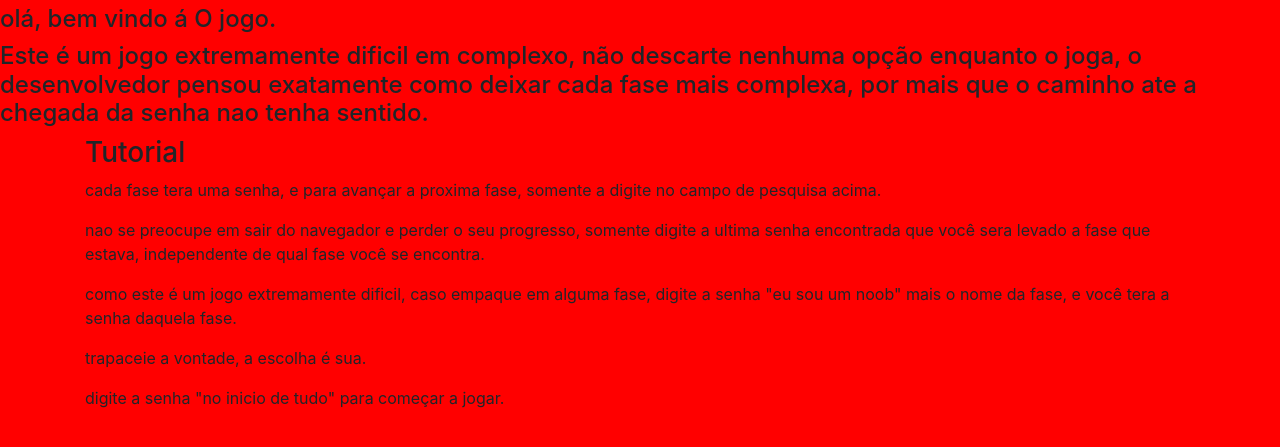
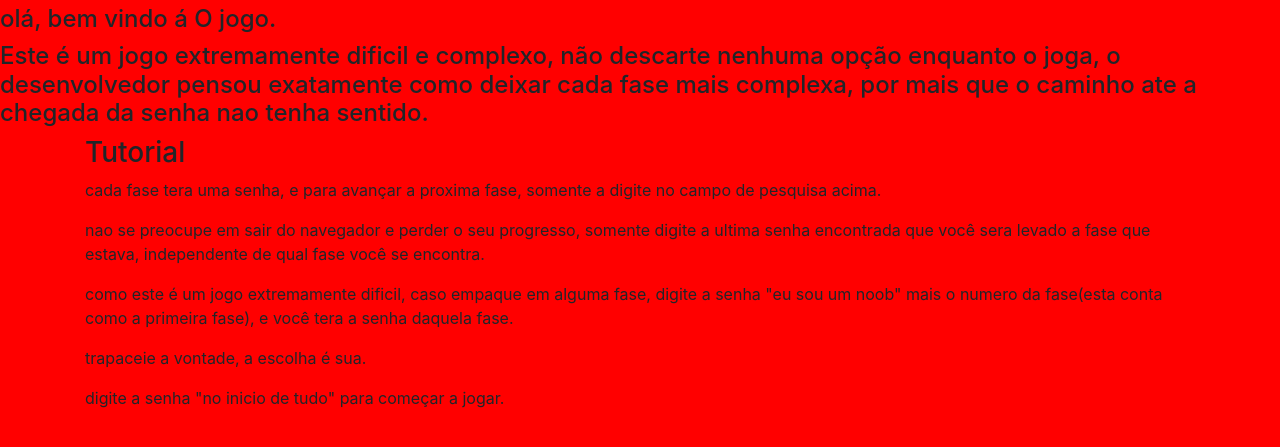
Before and after one commit to nicolasfvp/nicolasfvp.github.io, a plain HTML site: page index.html in a window 1280 px wide. Shown: the part 81-528 px from the top of the page. Drawn offline with Linux system fonts and the light colour scheme.

Commit message:
litle bugs fix

```diff
--- a/index.html
+++ b/index.html
@@ -16,12 +16,12 @@
         <div class="a1" id="jsFase1">
             <h1>O jogo</h1>
             <h4>olá, bem vindo á O jogo.</h4>
-            <h4>Este é um jogo extremamente dificil em complexo, não descarte nenhuma opção enquanto o joga, o desenvolvedor pensou exatamente como deixar cada fase mais complexa, por mais que o caminho ate a chegada da senha nao tenha sentido.</h4>
+            <h4>Este é um jogo extremamente dificil e complexo, não descarte nenhuma opção enquanto o joga, o desenvolvedor pensou exatamente como deixar cada fase mais complexa, por mais que o caminho ate a chegada da senha nao tenha sentido.</h4>
             <div class="container">
                 <h3>Tutorial</h3>
                 <p>cada fase tera uma senha, e para avançar a proxima fase, somente a digite no campo de pesquisa acima.</p>
                 <p>nao se preocupe em sair do navegador e perder o seu progresso, somente digite a ultima senha encontrada que você sera levado a fase que estava, independente de qual fase você se encontra.</p>
-                <p>como este é um jogo extremamente dificil, caso empaque em alguma fase, digite a senha "eu sou um noob" mais o nome da fase, e você tera a senha daquela fase.</p>
+                <p>como este é um jogo extremamente dificil, caso empaque em alguma fase, digite a senha "eu sou um noob" mais o numero da fase(esta conta como a primeira fase), e você tera a senha daquela fase.</p>
                 <p>trapaceie a vontade, a escolha é sua.</p>
                 <p>digite a senha "no inicio de tudo" para começar a jogar.</p>
             </div>
--- a/js/script.js
+++ b/js/script.js
@@ -205,6 +205,8 @@ $(document).ready(function(){
             $("#jsFase14").show()
         }if($('#jsPassword').val()=="torre eiffel"){
             alert("sim, tudo isso é uma história de amor")
+        }if($('#jsPassword').val()=="inferno"){
+            alert("uma pena, tudo preto, tudo escuro, mas em fim, acabou.")
         }
     })
 })
```
